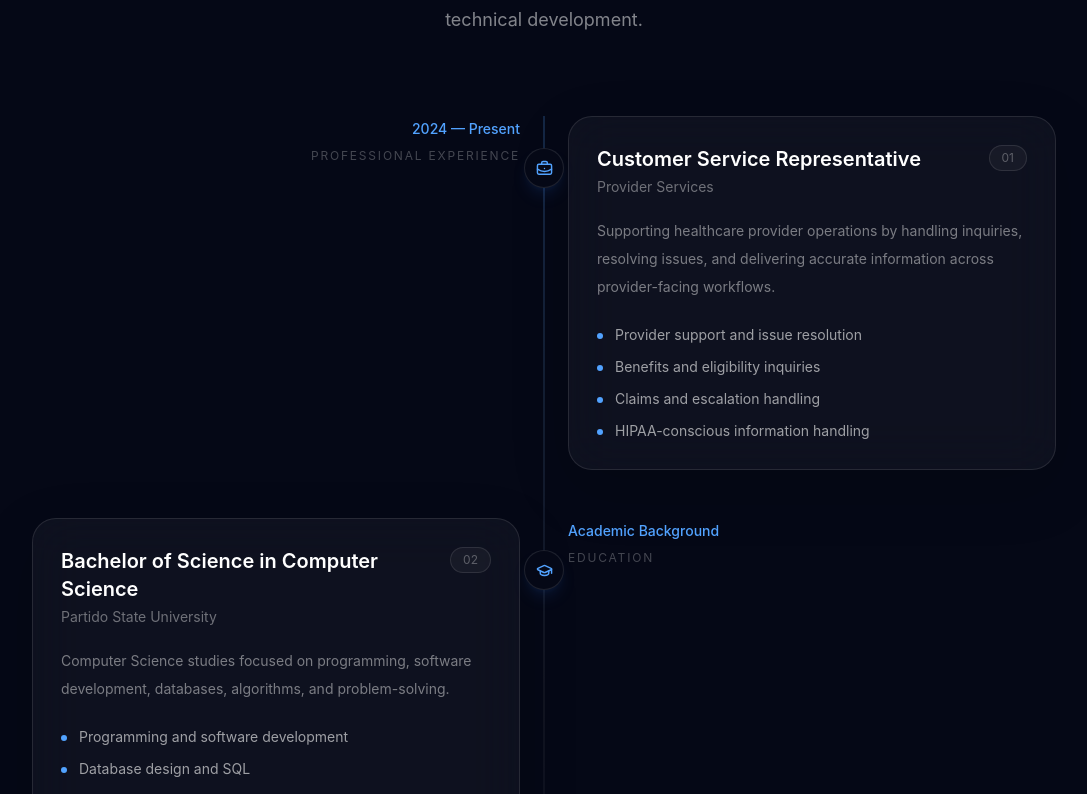
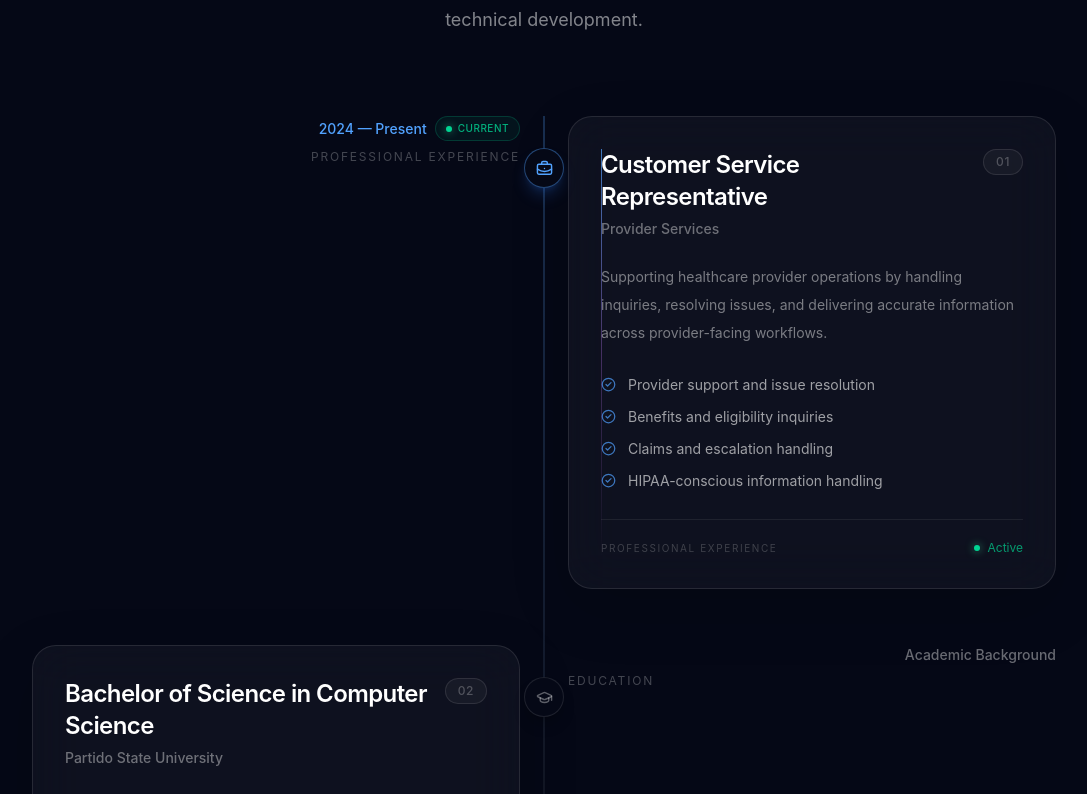
Before and after one commit to akihiro0330/jaymark-portfolio, a React (Vite) app: page / in a window 1280 px wide. Shown: the part 3886-4680 px from the top of the page, without its empty margins (96-1183 px from the left). Built offline with nearby package versions, Linux system fonts and the light colour scheme.

Commit message:
Redesign experience timeline

```diff
--- a/src/components/sections/Experience.tsx
+++ b/src/components/sections/Experience.tsx
@@ -1,9 +1,11 @@
 import { motion } from "framer-motion";
 import {
   BriefcaseBusiness,
+  CheckCircle2,
   GraduationCap,
   Sparkles,
 } from "lucide-react";
+
 import SectionHeading from "../ui/SectionHeading";
 import GlassCard from "../ui/GlassCard";
 
@@ -78,26 +80,39 @@ const typeConfig = {
 
 export default function Experience() {
   return (
-    <section id="experience" className="relative px-6 py-32">
+    <section
+      id="experience"
+      className="relative px-6 py-32"
+      aria-labelledby="experience-heading"
+    >
       <div className="mx-auto max-w-5xl">
+
+        {/* Section Heading */}
+        <div id="experience-heading">
           <SectionHeading
             eyebrow="Experience"
             title="Where technology meets real-world problems."
             description="A combination of professional experience, computer science education, and continuous technical development."
           />
+        </div>
 
-        <div className="relative mt-20">
-          {/* Timeline line */}
+        {/* Timeline */}
+        <div
+          className="relative mt-20"
+          aria-label="Experience timeline"
+        >
+
+          {/* Timeline Line */}
           <div
             aria-hidden="true"
             className="
               absolute
+              bottom-0
               left-5
               top-0
-              h-full
               w-px
               bg-gradient-to-b
-              from-blue-400/40
+              from-blue-400/50
               via-white/10
               to-transparent
               md:left-1/2
@@ -105,19 +120,30 @@ export default function Experience() {
             "
           />
 
-          <div className="space-y-12">
+          <div className="space-y-14">
+
             {experienceItems.map((item, index) => {
               const config = typeConfig[item.type];
               const Icon = config.icon;
+              const isCurrent = index === 0;
 
               return (
                 <motion.div
                   key={`${item.title}-${item.organization}`}
-                  initial={{ opacity: 0, y: 30 }}
-                  whileInView={{ opacity: 1, y: 0 }}
-                  viewport={{ once: true, amount: 0.15 }}
+                  initial={{
+                    opacity: 0,
+                    y: 35,
+                  }}
+                  whileInView={{
+                    opacity: 1,
+                    y: 0,
+                  }}
+                  viewport={{
+                    once: true,
+                    amount: 0.15,
+                  }}
                   transition={{
-                    duration: 0.6,
+                    duration: 0.65,
                     delay: index * 0.1,
                   }}
                   className="
@@ -127,13 +153,14 @@ export default function Experience() {
                     md:gap-12
                   "
                 >
-                  {/* Timeline marker */}
+
+                  {/* Timeline Marker */}
                   <div
-                    className="
+                    className={`
                       absolute
                       left-5
                       top-8
-                      z-10
+                      z-20
                       flex
                       h-10
                       w-10
@@ -142,21 +169,41 @@ export default function Experience() {
                       justify-center
                       rounded-full
                       border
-                      border-white/10
                       bg-[#050816]
-                      text-blue-400
                       shadow-lg
-                      shadow-blue-500/10
+                      transition-all
+                      duration-500
                       md:left-1/2
-                    "
+                      ${
+                        isCurrent
+                          ? "border-blue-400/40 text-blue-400 shadow-blue-500/20"
+                          : "border-white/10 text-white/35 shadow-black/20"
+                      }
+                    `}
                   >
                     <Icon size={17} />
+
+                    {/* Active Indicator */}
+                    {isCurrent && (
+                      <span
+                        className="
+                          absolute
+                          inset-0
+                          rounded-full
+                          border
+                          border-blue-400/30
+                          animate-ping
+                          motion-reduce:animate-none
+                        "
+                        aria-hidden="true"
+                      />
+                    )}
                   </div>
 
-                  {/* Date */}
+                  {/* Date / Category */}
                   <div
                     className={`
-                      mb-4
+                      mb-5
                       pl-14
                       md:mb-0
                       md:pl-0
@@ -167,16 +214,76 @@ export default function Experience() {
                       }
                     `}
                   >
-                    <span className="text-sm font-medium text-blue-400">
+                    <div
+                      className="
+                        flex
+                        flex-wrap
+                        items-center
+                        gap-2
+                        md:justify-end
+                      "
+                    >
+                      <span
+                        className={`
+                          text-sm
+                          font-medium
+                          ${
+                            isCurrent
+                              ? "text-blue-400"
+                              : "text-white/40"
+                          }
+                        `}
+                      >
                         {item.period}
                       </span>
 
-                    <p className="mt-2 text-xs uppercase tracking-[0.15em] text-white/25">
+                      {isCurrent && (
+                        <span
+                          className="
+                            inline-flex
+                            items-center
+                            gap-1.5
+                            rounded-full
+                            border
+                            border-emerald-400/20
+                            bg-emerald-400/[0.06]
+                            px-2.5
+                            py-1
+                            text-[10px]
+                            font-medium
+                            uppercase
+                            tracking-wider
+                            text-emerald-400/80
+                          "
+                        >
+                          <span
+                            className="
+                              h-1.5
+                              w-1.5
+                              rounded-full
+                              bg-emerald-400
+                              shadow-[0_0_8px_rgba(52,211,153,0.7)]
+                            "
+                          />
+                          Current
+                        </span>
+                      )}
+                    </div>
+
+                    <p
+                      className="
+                        mt-2
+                        text-xs
+                        uppercase
+                        tracking-[0.15em]
+                        text-white/25
+                      "
+                    >
                       {config.label}
                     </p>
                   </div>
 
-                  {/* Experience card */}
+                  {/* Experience Card */}
                   <div
                     className={`
                       pl-14
@@ -189,52 +296,175 @@ export default function Experience() {
                     `}
                   >
                     <GlassCard
-                      className="
+                      className={`
                         group
                         p-7
-                        transition-all
-                        duration-500
-                        hover:-translate-y-1
-                        hover:border-white/20
-                        hover:bg-white/[0.07]
+                        sm:p-8
+                        ${
+                          isCurrent
+                            ? "border-blue-400/[0.12]"
+                            : ""
+                        }
+                      `}
+                    >
+                      {/* Current Role Accent */}
+                      {isCurrent && (
+                        <div
+                          aria-hidden="true"
+                          className="
+                            absolute
+                            left-0
+                            top-0
+                            h-full
+                            w-px
+                            bg-gradient-to-b
+                            from-blue-400/70
+                            via-purple-400/30
+                            to-transparent
+                          "
+                        />
+                      )}
+
+                      {/* Header */}
+                      <div className="flex items-start justify-between gap-4">
+
+                        <div>
+                          <h3
+                            className="
+                              text-xl
+                              font-semibold
+                              tracking-tight
+                              text-white
+                              sm:text-2xl
                             "
                           >
-                      <div className="flex items-start justify-between gap-4">
-                        <div>
-                          <h3 className="text-xl font-semibold text-white">
                             {item.title}
                           </h3>
 
-                          <p className="mt-1 text-sm text-white/40">
+                          <p
+                            className="
+                              mt-1.5
+                              text-sm
+                              font-medium
+                              text-white/40
+                            "
+                          >
                             {item.organization}
                           </p>
                         </div>
 
-                        <div className="hidden rounded-full border border-white/10 bg-white/[0.04] px-3 py-1 text-xs text-white/30 sm:block">
+                        {/* Number */}
+                        <span
+                          className="
+                            hidden
+                            rounded-full
+                            border
+                            border-white/10
+                            bg-white/[0.04]
+                            px-3
+                            py-1
+                            text-xs
+                            font-medium
+                            tracking-wider
+                            text-white/25
+                            sm:block
+                          "
+                        >
                           {String(index + 1).padStart(2, "0")}
-                        </div>
+                        </span>
                       </div>
 
-                      <p className="mt-5 text-sm leading-7 text-white/45">
+                      {/* Description */}
+                      <p
+                        className="
+                          mt-6
+                          text-sm
+                          leading-7
+                          text-white/45
+                        "
+                      >
                         {item.description}
                       </p>
 
-                      <div className="mt-6 space-y-3">
+                      {/* Highlights */}
+                      <div className="mt-7 space-y-3">
                         {item.highlights.map((highlight) => (
                           <div
                             key={highlight}
-                            className="flex items-start gap-3 text-sm text-white/60"
+                            className="
+                              flex
+                              items-start
+                              gap-3
+                              text-sm
+                              text-white/60
+                            "
                           >
-                            <span className="mt-2 h-1.5 w-1.5 shrink-0 rounded-full bg-blue-400" />
+                            <CheckCircle2
+                              size={15}
+                              className="
+                                mt-0.5
+                                shrink-0
+                                text-blue-400/70
+                              "
+                            />
+
                             <span>{highlight}</span>
                           </div>
                         ))}
+                      </div>
+
+                      {/* Bottom Metadata */}
+                      <div
+                        className="
+                          mt-7
+                          flex
+                          items-center
+                          justify-between
+                          border-t
+                          border-white/[0.07]
+                          pt-5
+                        "
+                      >
+                        <span
+                          className="
+                            text-[10px]
+                            uppercase
+                            tracking-[0.16em]
+                            text-white/20
+                          "
+                        >
+                          {config.label}
+                        </span>
+
+                        {isCurrent && (
+                          <span
+                            className="
+                              inline-flex
+                              items-center
+                              gap-2
+                              text-xs
+                              text-emerald-400/70
+                            "
+                          >
+                            <span
+                              className="
+                                h-1.5
+                                w-1.5
+                                rounded-full
+                                bg-emerald-400
+                                shadow-[0_0_8px_rgba(52,211,153,0.7)]
+                              "
+                            />
+                            Active
+                          </span>
+                        )}
                       </div>
                     </GlassCard>
                   </div>
                 </motion.div>
               );
             })}
+
           </div>
         </div>
       </div>
```
Lines whose indentation alone changed are shown as unchanged.
